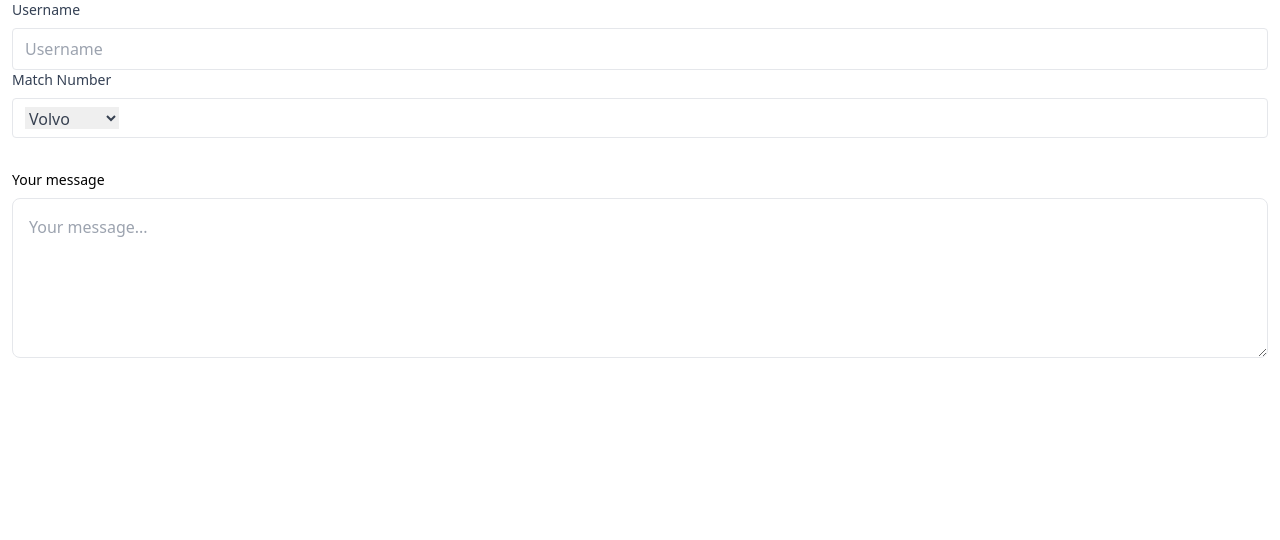
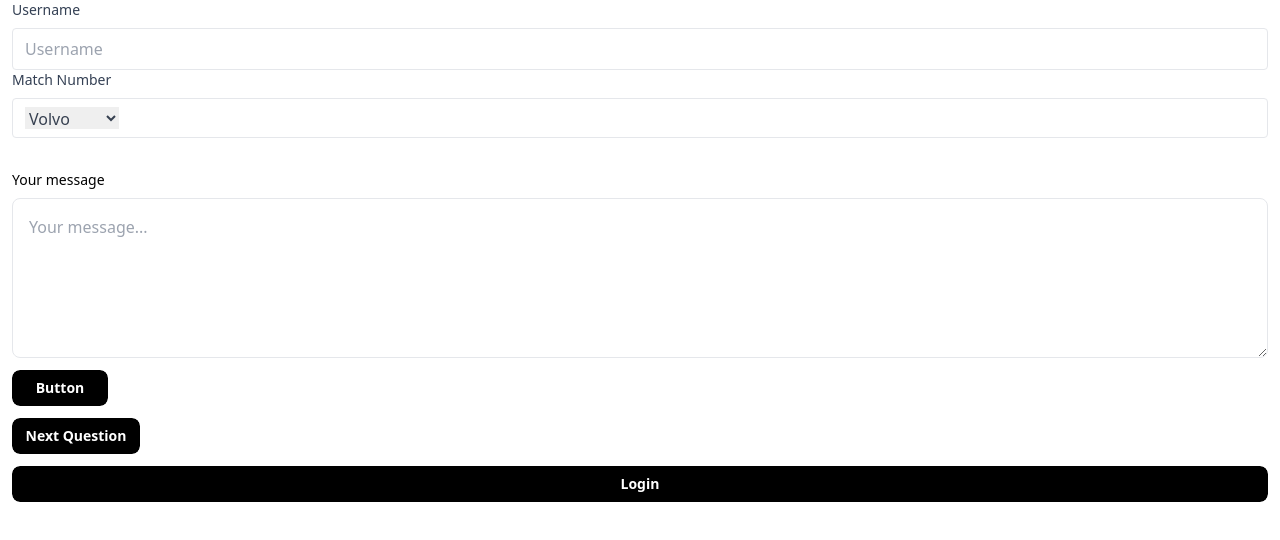
Before and after one commit to team4099/FalconScout, a React (Vite) app in the folder react/: page / in a window 1280 px wide. Shown: the top 540 px of the page. Built offline with nearby package versions, Linux system fonts and the light colour scheme.

Commit message:
add black buttons

```diff
--- a/react/src/App.tsx
+++ b/react/src/App.tsx
@@ -3,14 +3,24 @@ import reactLogo from './assets/react.svg'
 import './App.css'
 import { DropdownTextInput, GenericTextInput } from "./components/inputs"
 import { GenericTextArea } from "./components/inputs"
+import { DarkButtonSmall } from "./components/buttons"
+import { DarkButtonMedium } from "./components/buttons"
+import { DarkButtonLarge} from "./components/buttons"
 
 
 function App() {
   return (
     <div>
-      <GenericTextInput/>
-	  <DropdownTextInput/>
-      <GenericTextArea/>
+      <div>
+        <GenericTextInput/>
+        <DropdownTextInput/>
+        <GenericTextArea/>
+      </div>
+      <div>
+        <DarkButtonSmall/>
+        <DarkButtonMedium/>
+        <DarkButtonLarge/>
+      </div>
     </div>
   )
 }
--- /dev/null
+++ b/react/src/components/buttons/DarkButtonLarge.tsx
@@ -0,0 +1,14 @@
+function DarkButtonLarge() {
+
+    return (
+
+		<div className="mx-3 my-3">
+			<button className="bg-black text-sm font-semibold outline w-full hover:outline-3 hover:outline-gray-300 text-white py-2 px-2 rounded-lg">
+                Login
+            </button>
+		</div>
+
+  	)
+}
+
+export default DarkButtonLarge
--- /dev/null
+++ b/react/src/components/buttons/DarkButtonMedium.tsx
@@ -0,0 +1,14 @@
+function DarkButtonMedium() {
+
+    return (
+
+		<div className="mx-3 my-3">
+			<button className="bg-black text-sm font-semibold outline w-32 hover:outline-3 hover:outline-gray-300 text-white py-2 px-2 rounded-lg">
+                Next Question
+            </button>
+		</div>
+
+  	)
+}
+
+export default DarkButtonMedium
--- /dev/null
+++ b/react/src/components/buttons/DarkButtonSmall.tsx
@@ -0,0 +1,14 @@
+function DarkButtonSmall() {
+
+    return (
+
+		<div className="mx-3 my-3">
+			<button className="bg-black text-sm font-semibold w-24 outline hover:outline-3 hover:outline-gray-300 text-white py-2 px-2 rounded-lg">
+                Button
+            </button>
+		</div>
+
+  	)
+}
+
+export default DarkButtonSmall
--- /dev/null
+++ b/react/src/components/buttons/index.ts
@@ -0,0 +1,6 @@
+import DarkButtonSmall from "./DarkButtonSmall";
+export {DarkButtonSmall}
+import DarkButtonMedium from "./DarkButtonMedium";
+export {DarkButtonMedium}
+import DarkButtonLarge from "./DarkButtonLarge";
+export {DarkButtonLarge}
```
